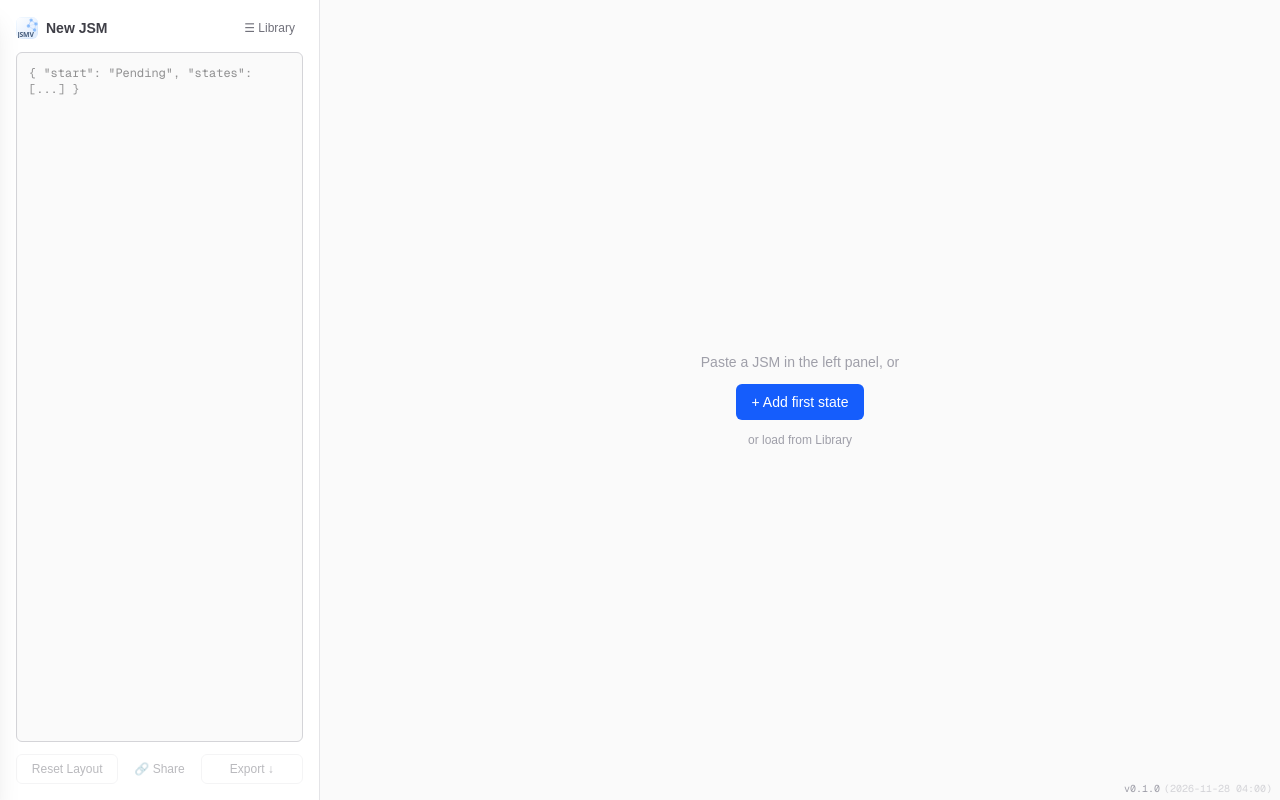
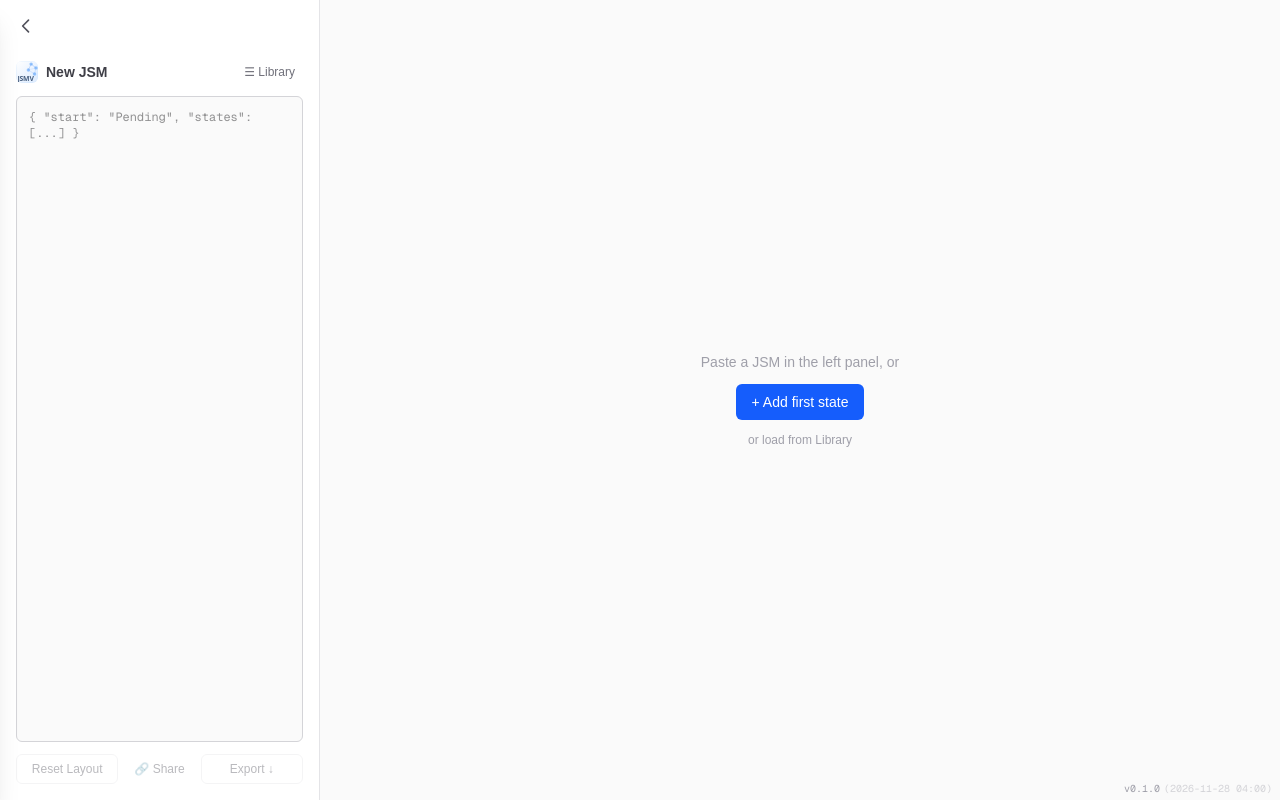
Before and after one commit to SillieA/state-machine-visualiser, a Next.js app: page / in a window 1280 px wide. Built offline with nearby package versions, Linux system fonts and the light colour scheme.

Commit message:
feat: add collapsible sidebar with toggle button

```diff
--- a/src/app/page.tsx
+++ b/src/app/page.tsx
@@ -1,5 +1,5 @@
 'use client';
-import { useEffect } from 'react';
+import { useEffect, useState } from 'react';
 import { JsmInput } from '@/components/JsmInput';
 import { FlowChart } from '@/components/FlowChart';
 import { LibraryDrawer } from '@/components/LibraryDrawer';
@@ -9,6 +9,7 @@ import { useStore } from '@/lib/store';
 import { decodeJSMCompressed } from '@/lib/shareState';
 
 export default function Home() {
+  const [sidebarOpen, setSidebarOpen] = useState(true);
   const loadEntry = useStore(s => s.loadEntry);
   const selectedNodeId = useStore(s => s.selectedNodeId);
   const selectedEdgeId = useStore(s => s.selectedEdgeId);
@@ -63,8 +64,29 @@ export default function Home() {
 
   return (
     <div className="flex h-screen w-screen overflow-hidden bg-zinc-50">
-      <aside className="flex w-80 shrink-0 flex-col border-r border-zinc-200 bg-white p-4">
-        <JsmInput />
+      <aside
+        className={`flex shrink-0 flex-col border-r border-zinc-200 bg-white transition-all duration-300 ease-in-out ${
+          sidebarOpen ? 'w-80 p-4' : 'w-16'
+        }`}
+      >
+        <button
+          onClick={() => setSidebarOpen(!sidebarOpen)}
+          className="mb-4 -ml-2 -mt-2 rounded p-2 text-zinc-600 hover:bg-zinc-100 transition-colors"
+          title={sidebarOpen ? 'Collapse sidebar' : 'Expand sidebar'}
+          aria-label={sidebarOpen ? 'Collapse sidebar' : 'Expand sidebar'}
+        >
+          {sidebarOpen ? (
+            <svg className="w-5 h-5" fill="none" stroke="currentColor" viewBox="0 0 24 24">
+              <path strokeLinecap="round" strokeLinejoin="round" strokeWidth={2} d="M15 19l-7-7 7-7" />
+            </svg>
+          ) : (
+            <svg className="w-5 h-5" fill="none" stroke="currentColor" viewBox="0 0 24 24">
+              <path strokeLinecap="round" strokeLinejoin="round" strokeWidth={2} d="M9 5l7 7-7 7" />
+            </svg>
+          )}
+        </button>
+
+        {sidebarOpen && <JsmInput />}
       </aside>
 
       <main className="flex-1 overflow-hidden">
@@ -72,7 +94,7 @@ export default function Home() {
       </main>
 
       {showInspector && (
-        <aside className="flex w-72 shrink-0 flex-col border-l border-zinc-200 bg-white overflow-y-auto">
+        <aside className="flex w-72 shrink-0 flex-col border-l border-zinc-200 bg-white overflow-y-auto transition-all duration-300">
           <InspectorPanel />
         </aside>
       )}
```
